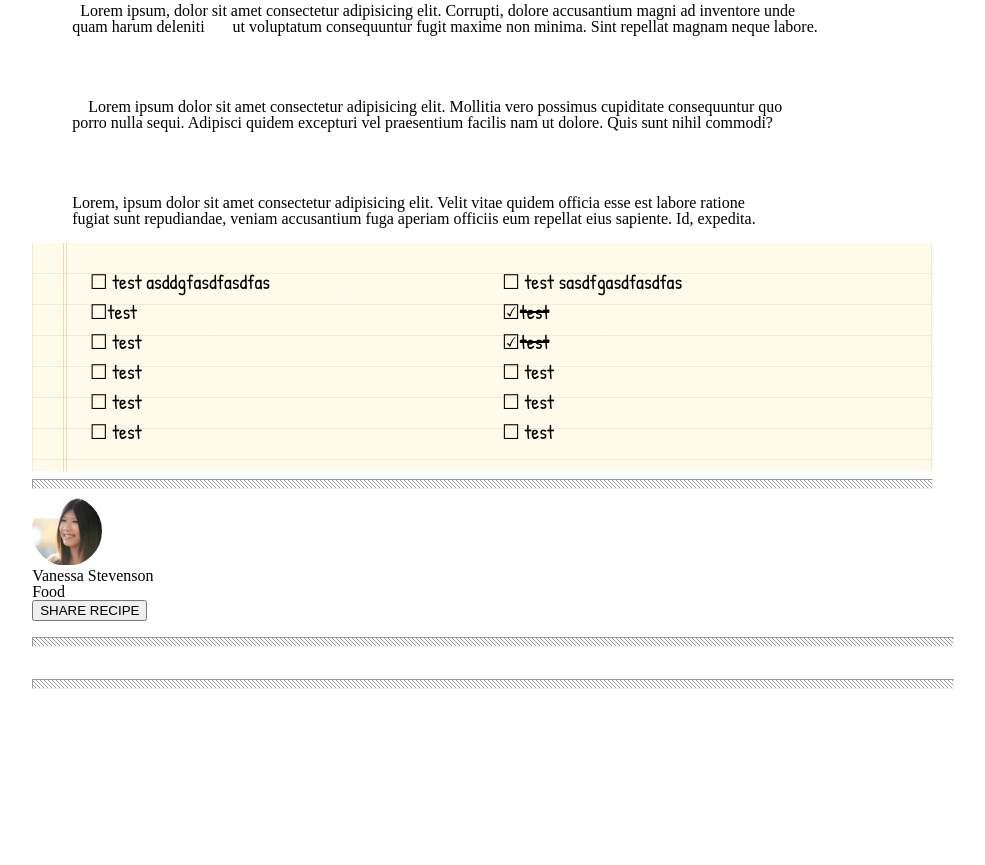
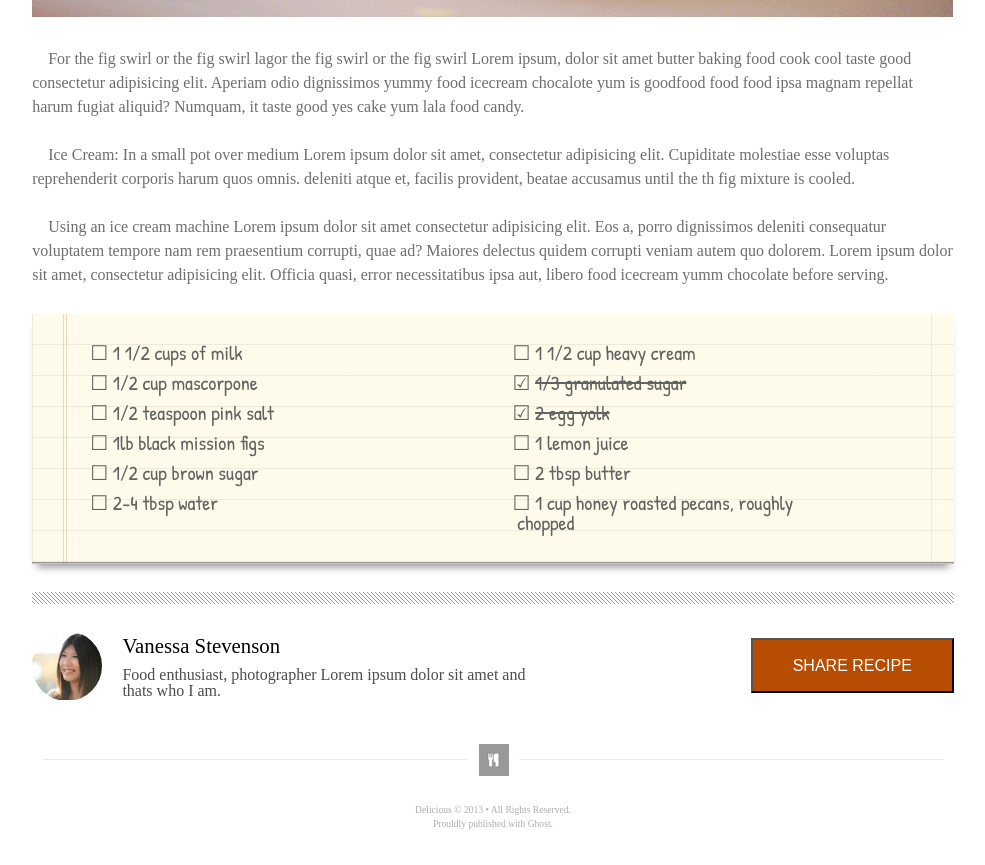
Before and after one commit to seanjmurray/chocolate-pizza, a plain HTML site: page index.html in a window 1280 px wide. Shown: the part 829-1694 px from the top of the page, without its empty margins (147-1132 px from the left). Before the commit the page ends 1557 px from the top, so only its background shows below. Drawn offline with nearby package versions, Linux system fonts and the light colour scheme.

Commit message:
finished

```diff
--- a/index.html
+++ b/index.html
@@ -5,7 +5,9 @@
   <meta charset="UTF-8">
   <meta name="viewport" content="width=device-width, initial-scale=1.0">
   <title>Chocolate Pizza</title>
-  <link href="https://fonts.googleapis.com/css2?family=Oswald:wght@700&family=Patrick+Hand&family=Yellowtail&display=swap" rel="stylesheet">
+  <link
+    href="https://fonts.googleapis.com/css2?family=Oswald:wght@200;600&family=Patrick+Hand&family=Yellowtail&display=swap"
+    rel="stylesheet">
   <link rel="stylesheet" href="reset.css">
   <link rel="stylesheet" href="styles.css">
 </head>
@@ -41,61 +43,75 @@
       <div>
         <p>POSTED ON 15 DEC 2013 / DESSERTS</p>
       </div>
-        <div>
-          <img src="imgages/print-icon copy.png" alt="Print" >
-          <p class="print">PRINT</p>
-        </div>
+      <div>
+        <img src="imgages/print-icon copy.png" alt="Print">
+        <p class="print">PRINT</p>
+      </div>
     </section>
     <section>
       <article>
-        <img src="imgages/choco-pizza copy.png" alt="Chocolate pizza" width="100%">
-        <p>
-          <pre>
-            Lorem ipsum, dolor sit amet consectetur adipisicing elit. Corrupti, dolore accusantium magni ad inventore unde
-          quam harum deleniti       ut voluptatum consequuntur fugit maxime non minima. Sint repellat magnam neque labore.
+        <img class="marginBottom" src="imgages/choco-pizza copy.png" alt="Chocolate pizza" width="100%">
+        <p class="bodyText marginBottom">
+          &nbsp;&nbsp;&nbsp;&nbsp;For the fig swirl or the fig swirl lagor the fig swirl or the fig swirl Lorem ipsum,
+          dolor sit amet
+          butter baking food
+          cook cool taste good
+          consectetur adipisicing elit. Aperiam odio dignissimos yummy food icecream chocalote yum is goodfood food food
+          ipsa magnam repellat harum fugiat aliquid? Numquam, it taste good yes cake yum lala food candy.
           <br>
           <br>
-              Lorem ipsum dolor sit amet consectetur adipisicing elit. Mollitia vero possimus cupiditate consequuntur quo
-          porro nulla sequi. Adipisci quidem excepturi vel praesentium facilis nam ut dolore. Quis sunt nihil commodi?
+          &nbsp;&nbsp;&nbsp;&nbsp;Ice Cream: In a small pot over medium Lorem ipsum dolor sit amet, consectetur
+          adipisicing elit.
+          Cupiditate molestiae esse voluptas reprehenderit corporis harum quos omnis.
+          deleniti atque et, facilis provident, beatae accusamus until the th fig mixture is cooled.
           <br>
           <br>
-          Lorem, ipsum dolor sit amet consectetur adipisicing elit. Velit vitae quidem officia esse est labore ratione
-          fugiat sunt repudiandae, veniam accusantium fuga aperiam officiis eum repellat eius sapiente. Id, expedita.
-          </pre>
+          &nbsp;&nbsp;&nbsp;&nbsp;Using an ice cream machine Lorem ipsum dolor sit amet consectetur adipisicing elit.
+          Eos a, porro dignissimos deleniti consequatur voluptatem tempore nam rem praesentium corrupti, quae ad?
+          Maiores delectus quidem corrupti veniam autem quo dolorem. Lorem ipsum dolor sit amet, consectetur adipisicing
+          elit. Officia quasi, error necessitatibus ipsa aut, libero food icecream yumm chocolate before
+          serving.
         </p>
-        <div class="list">
+        <div class="list marginBottom">
           <ul>
-            <li>&#9744; test asddgfasdfasdfas</li>
-            <li>&#9744;test</li>
-            <li>&#9744; test</li>
-            <li>&#9744; test</li>
-            <li>&#9744; test</li>
-            <li>&#9744; test</li>
+            <li>&#9744; 1 1/2 cups of milk</li>
+            <li>&#9744; 1/2 cup mascorpone</li>
+            <li>&#9744; 1/2 teaspoon pink salt</li>
+            <li>&#9744; 1lb black mission figs</li>
+            <li>&#9744; 1/2 cup brown sugar</li>
+            <li>&#9744; 2-4 tbsp water</li>
           </ul>
           <ul>
-            <li>&#9744; test sasdfgasdfasdfas</li>
-            <li>&#9745;<del>test</del></li>
-            <li>&#9745;<del>test</del></li>
-            <li>&#9744; test</li>
-            <li>&#9744; test</li>
-            <li>&#9744; test</li>
+            <li>&#9744; 1 1/2 cup heavy cream</li>
+            <li>&#9745;&nbsp;<del>1/3 granulated sugar</del></li>
+            <li>&#9745;&nbsp;<del>2 egg yolk</del></li>
+            <li>&#9744; 1 lemon juice</li>
+            <li>&#9744; 2 tbsp butter</li>
+            <li>&#9744; 1 cup honey roasted pecans, roughly &nbsp;&nbsp; &nbsp; &nbsp; &nbsp; &nbsp; &nbsp;
+              &nbsp;chopped</li>
           </ul>
         </div>
-        <hr>
-        <div>
-          <img src="imgages/van-pic copy.png" alt="Vanessa Stevenson">
-          <h3>Vanessa Stevenson</h3>
-          <p>Food</p>
+        <hr class="marginBottom">
+        <section class="marginBottom">
+          <div>
+            <img class="left vanessa" src="imgages/van-pic copy.png" alt="Vanessa Stevenson">
+            <div>
+              <h3>Vanessa Stevenson</h3>
+              <p class="bio">Food enthusiast, photographer Lorem ipsum dolor sit amet and thats who I am.</p>
+            </div>
+          </div>
           <button>SHARE RECIPE</button>
-        </div>
+        </section>
       </article>
     </section>
   </main>
-  <hr><img src="" alt="">
-  <hr>
-  <footer>
-    <p></p>
-    <p></p>
+  <section class="center marginBottom">
+    <hr class="thin"><img src="imgages/small-logo copy.png" alt="">
+    <hr class="thin">
+  </section>
+  <footer class="grey">
+    <p>Delicious &COPY; 2013 &#8226 All Rights Reserved.</p>
+    <p>Prouldly published with Ghost.</p>
   </footer>
 </body>
 
--- a/styles.css
+++ b/styles.css
@@ -9,6 +9,7 @@ body{
 section{
   display: flex;
   justify-content: space-between;
+  align-items: center;
   margin-bottom: 1em;
 }
 h1{
@@ -16,10 +17,12 @@ h1{
   font-size: 2em;
   margin-top: 1.5em;
   margin-bottom: .25em;
+  font-weight: 600;
 }
 hr{
-  height: .5em;
+  height: .8em;
   background-image: url('/imgages/hr-img\ copy.png');
+  border: none;
 }
 
 /* NAV BAR */
@@ -33,10 +36,14 @@ font-size: 2em;
 .right{
   float: right;
 }
+.left {
+  float: left;
+}
 .logo-text{
   font-size: .5em;
-  font-family: 'Segoe UI', Tahoma, Geneva, Verdana, sans-serif;
+  font-family: Oswald;
   letter-spacing: 0;
+  color: #444444;
 }
 #rss{
   margin-left: .5em;
@@ -44,26 +51,83 @@ font-size: 2em;
 
 /* BODY */
 .grey{
-  color:#777777;
+  color:#77777798;
   font-size: .6em;
   margin-bottom: 1.5em;
 }
 .print{
   display: inline;
 }
+.marginBottom {
+  margin-bottom: 1.7em;
 
+}
+
+.bodyText {
+  color: #6e6e6e;
+  line-height: 1.5em;
+}
 
 .list{
   background-image: url('/imgages/list-bg\ copy.png');
   padding: 1.5em;
   display: flex;
   justify-content: space-evenly;
+  box-shadow: 0px 8px 8px -5px rgb(148, 148, 148);
+  border-bottom: 2px groove #99999988;
 }
 ul{
   width: 45%;
 }
 li{
   font-family: 'Patrick Hand', cursive;
+  list-style-type: "";
   font-size: 1.25em;
   padding: .25em;
+  color: #636363;
 }
+h3 {
+  font-size: 1.3em;
+  margin-top: .2em;
+  margin-bottom: .5em;
+}
+
+.bio {
+  color: #4d4d4d;
+  display: inline;
+}
+
+.vanessa {
+  margin-right: 1.2em;
+}
+
+button {
+   background-color: #b64d02;
+   color: #fff;
+   font-size: 1em;
+   font-weight: 200;
+   padding: 0 2.5em;
+   height: 3.4em;
+}
+button:hover {
+transition: ease-in 350ms ;
+color: #b1dbf7;
+background-color: #556279;
+}
+
+.thin {
+  background-color: #cacaca6c;
+  background-image: none;
+  width: 46%;
+  height: 1px;
+}
+
+.center{
+  align-items: center;
+}
+
+footer {
+  text-align: center;
+  line-height: 1.5em;
+  padding-bottom: 1em;
+}
```
